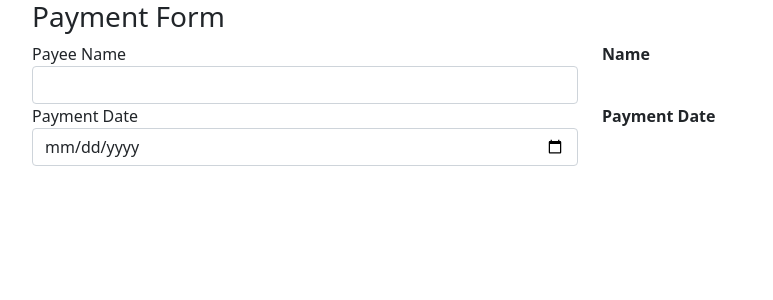
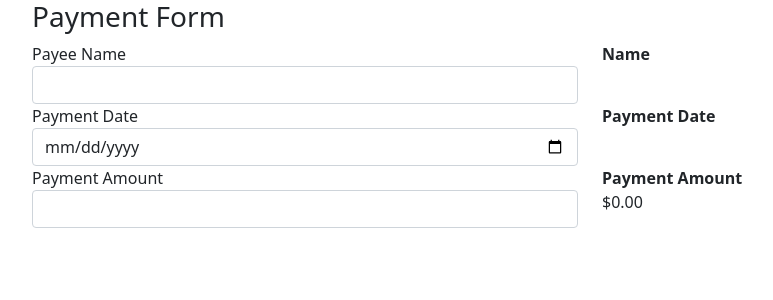
Before and after one commit to Elybourland/pipes, an Angular app: page / in a window 1280 px wide. Shown: the top 300 px of the page, without its empty margins (50-823 px from the left). Built offline with nearby package versions, Linux system fonts and the light colour scheme.

Commit message:
currency pipe

```diff
--- a/src/app/app.component.html
+++ b/src/app/app.component.html
@@ -28,4 +28,18 @@
       </div>
     </div>
   </div>
+
+  <div class="row">
+    <div class="form-group col">
+      <label>Payment Amount</label>
+      <input class="form-control" #amountInput (input)="onAmountChange(amountInput.value)" />
+    </div>
+
+    <div class="col">
+      <label><b>Payment Amount</b></label>
+      <div>
+        {{ amount | currency }}
+      </div>
+    </div>
+  </div>
 </div>
--- a/src/app/app.component.ts
+++ b/src/app/app.component.ts
@@ -8,6 +8,7 @@
 export class AppComponent {
   name: string = '';
   date: string = '';
+  amount: number= 0;
 
   onNameChange(value: string) {
     this.name = value;
@@ -16,4 +17,8 @@
   onDateChange(value: string) {
     this.date = value;
   }
+
+  onAmountChange(value: string) {
+    this.amount = parseFloat(value);
+  }
 }
```
